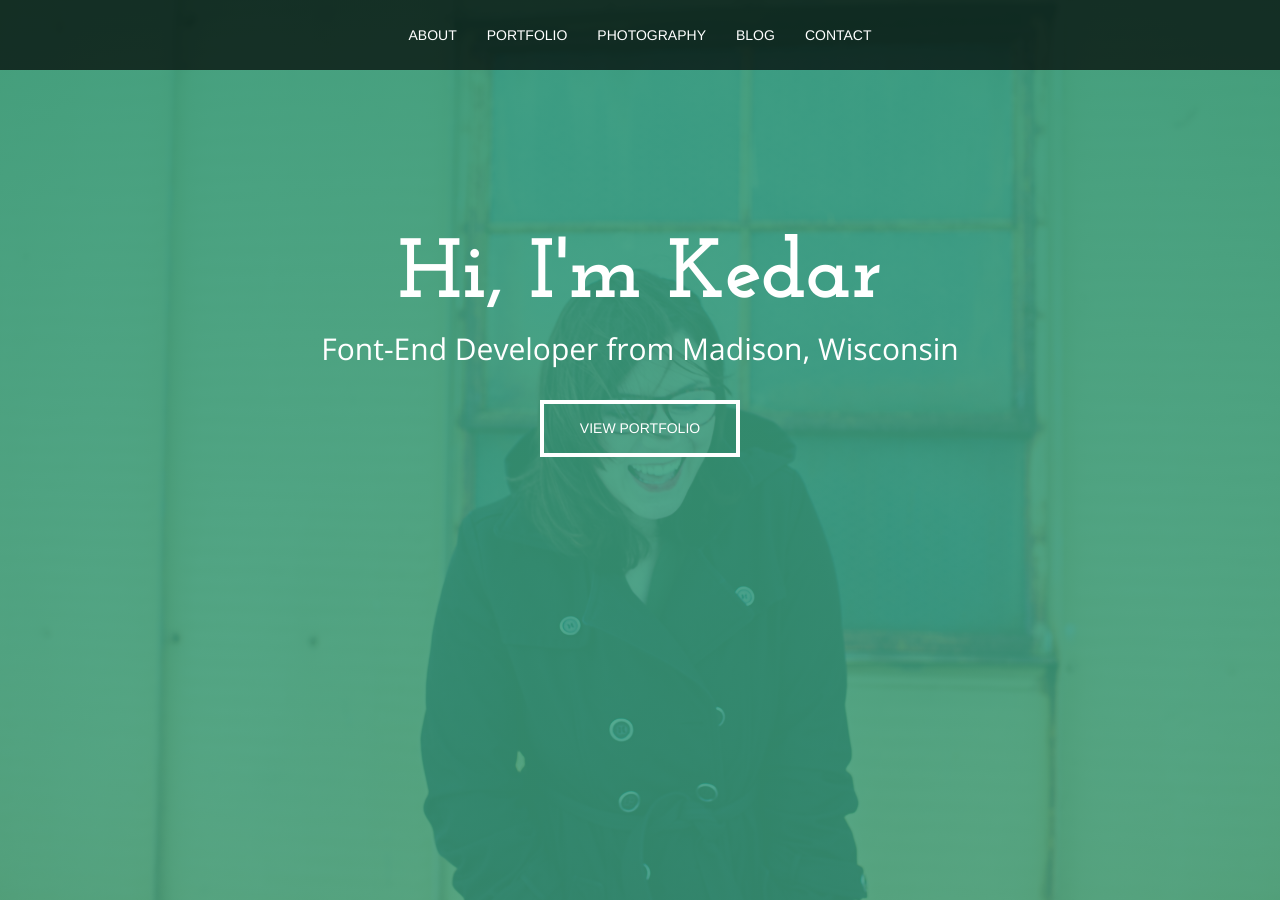
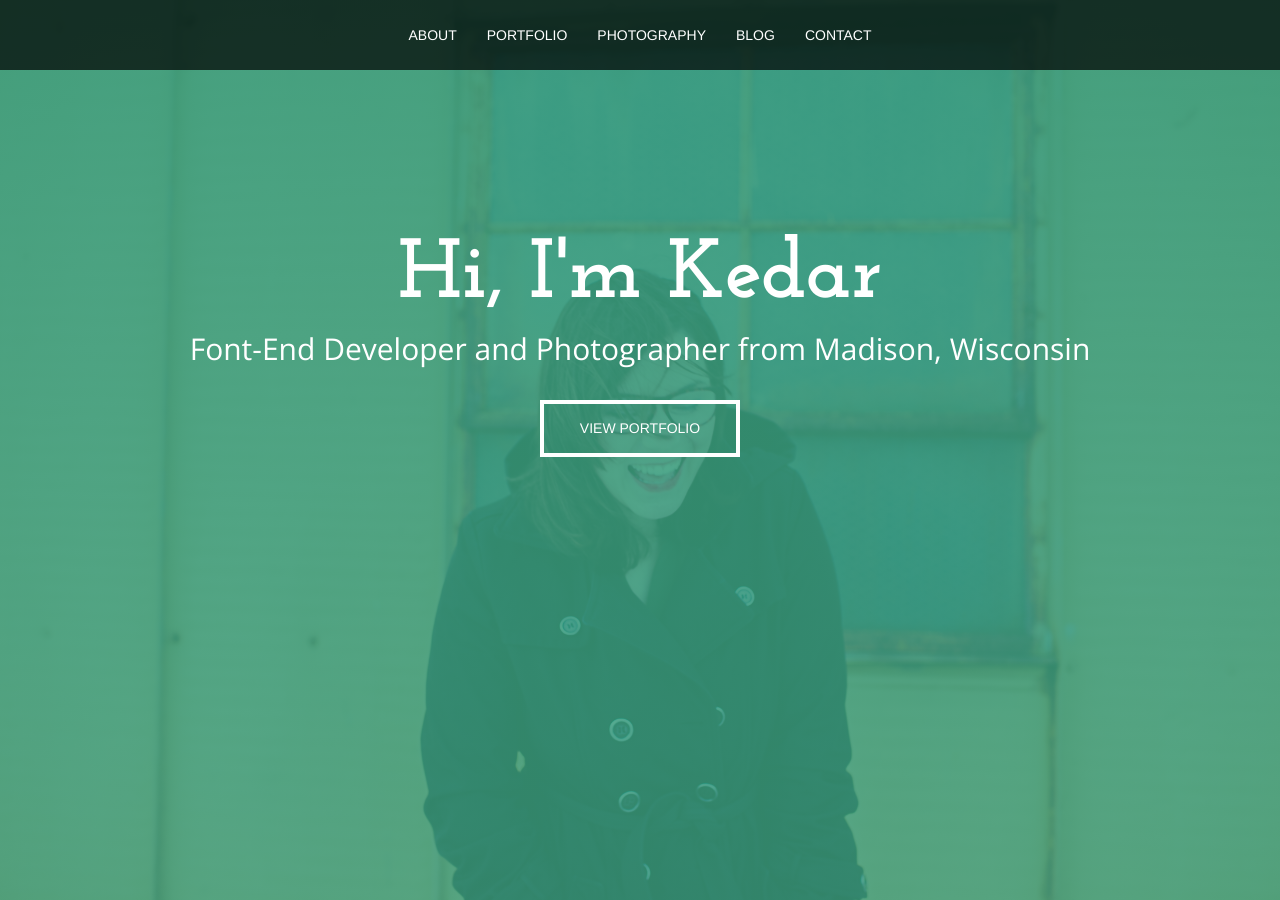
Before and after one commit to kedarjoyner/thinkful-portfolio, a Jekyll site: the page built from index.html, in a window 1280 px wide and 900 px high. Built offline with Jekyll 4.4.1, drawn with Linux system fonts in a browser that asks for light colours; nearby versions of some CDN libraries.

Commit message:
head change

```diff
--- a/_includes/header.html
+++ b/_includes/header.html
@@ -3,7 +3,7 @@
 <header class="hero-img">
     <div class="header-content">
       <h1>{{ site.title }}</h1>
-      <h2>Font-End Developer from Madison, Wisconsin</h2>
+      <h2>Font-End Developer and Photographer from Madison, Wisconsin</h2>
       <button type="button" class="btn btn-secondary btn-lg button-style button-text">View Portfolio</button>
     </div>
 </header>
```
